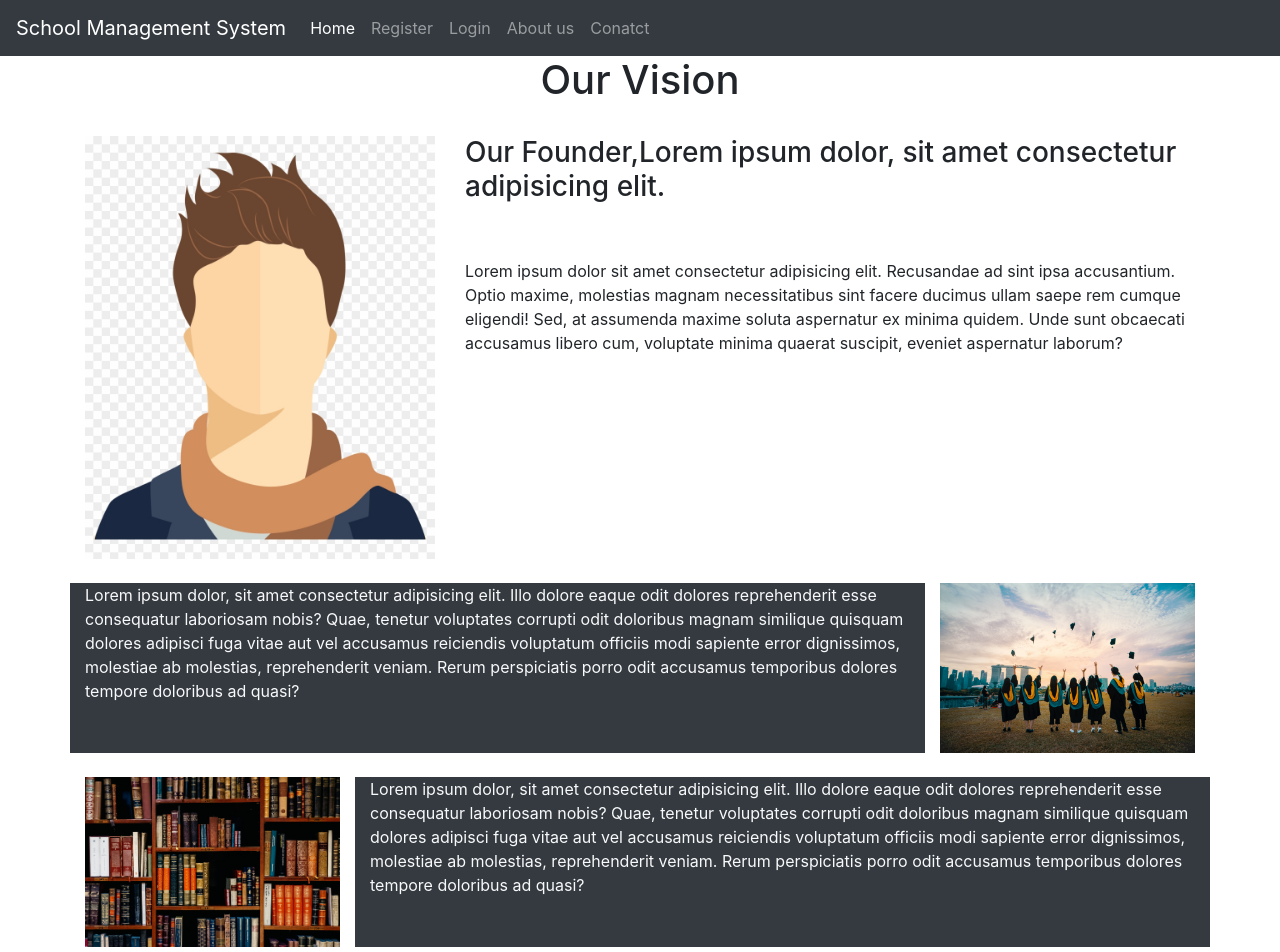
After one commit to Durgesh-Gupta/College-Management-System-using-Django, a Django app: page /about in a window 1280 px wide. The commit adds this page. Shown: the top 952 px of the page. Run offline with Django 3.2, Linux system fonts and the light colour scheme; some libraries are stand-ins or nearby versions.

Commit message:
about page added

```diff
--- /dev/null
+++ b/CollegeManagementProject/CollegeApp/templates/about.html
@@ -0,0 +1,64 @@
+{% extends 'base.html' %}
+{% block main %}
+{%load static%}
+<style>
+
+</style>
+<div class="row">
+    <div class="col-md-12 text-center">
+        <h1>Our Vision</h1>
+
+    </div>
+</div>
+<div class="row my-4">
+    <div class="col-md-4">
+        <img src="{%static 'images/owner.png'%}" alt="" width="100%">
+    </div>
+    <div class="col-md-8">
+<h3>
+Our Founder,Lorem ipsum dolor, sit amet consectetur adipisicing elit.
+</h3>
+<br><br>
+<p>Lorem ipsum dolor sit amet consectetur adipisicing elit. Recusandae ad sint ipsa accusantium. Optio maxime, molestias magnam necessitatibus sint facere ducimus ullam saepe rem cumque eligendi! Sed, at assumenda maxime soluta aspernatur ex minima quidem. Unde sunt obcaecati accusamus libero cum, voluptate minima quaerat suscipit, eveniet aspernatur laborum?</p>
+   </div>
+</div>
+
+<div class="row my-4">
+    <div class="col-md-9 bg-dark text-light">
+        <p>Lorem ipsum dolor, sit amet consectetur adipisicing elit. Illo dolore eaque odit dolores reprehenderit esse consequatur laboriosam nobis? Quae, tenetur voluptates corrupti odit doloribus magnam similique quisquam dolores adipisci fuga vitae aut vel accusamus reiciendis voluptatum officiis modi sapiente error dignissimos, molestiae ab molestias, reprehenderit veniam. Rerum perspiciatis porro odit accusamus temporibus dolores tempore doloribus ad quasi?</p>
+    </div>
+    <div class="col-md-3">
+        <img src="{%static 'images/a1.jpg'%}" alt="" width="100%">
+    </div>
+</div>
+<div class="row my-4" >
+    <div class="col-md-3">
+        <img src="{%static 'images/a2.jpg'%}" alt="" width="100%">
+    </div>
+    <div class="col-md-9  bg-dark text-light">
+        <p>Lorem ipsum dolor, sit amet consectetur adipisicing elit. Illo dolore eaque odit dolores reprehenderit esse consequatur laboriosam nobis? Quae, tenetur voluptates corrupti odit doloribus magnam similique quisquam dolores adipisci fuga vitae aut vel accusamus reiciendis voluptatum officiis modi sapiente error dignissimos, molestiae ab molestias, reprehenderit veniam. Rerum perspiciatis porro odit accusamus temporibus dolores tempore doloribus ad quasi?</p>
+    </div>
+</div>
+<div class="row my-4">
+    <div class="col-md-6">
+        <iframe src="https://www.google.com/maps/embed?pb=!1m18!1m12!1m3!1d60282.792977104116!2d73.06456208746083!3d19.209411528798018!2m3!1f0!2f0!3f0!3m2!1i1024!2i768!4f13.1!3m3!1m2!1s0x3be7958ef72d8707%3A0x84bf6ab96e280b08!2sDombivli%2C%20Maharashtra!5e0!3m2!1sen!2sin!4v1610955285686!5m2!1sen!2sin" width="100%" height="100%" frameborder="0" style="border:0;" allowfullscreen="" aria-hidden="false" tabindex="0"></iframe>
+    </div>
+    <div class="col-md-6">
+        <iframe width="100%" height="400px" src="https://www.youtube.com/embed/AQSZHKmWIM8" frameborder="0" allow="accelerometer; autoplay; clipboard-write; encrypted-media; gyroscope; picture-in-picture" allowfullscreen></iframe>
+    </div>
+</div>
+
+
+
+
+
+
+
+
+
+
+
+
+
+
+{% endblock main %}
--- a/CollegeManagementProject/CollegeApp/templates/navbar.html
+++ b/CollegeManagementProject/CollegeApp/templates/navbar.html
@@ -43,7 +43,7 @@
       </li>
       {% endif %}
       <li class="nav-item">
-        <a class="nav-link" href="#">About us</a>
+        <a class="nav-link" href="about">About us</a>
       </li>
       <li class="nav-item">
         <a class="nav-link" href="#">Conatct</a>
--- a/CollegeManagementProject/CollegeApp/urls.py
+++ b/CollegeManagementProject/CollegeApp/urls.py
@@ -5,6 +5,7 @@ urlpatterns = [
     path('',v.home),
     path('register',v.register),
     path('pregister',v.pregister),
+    path('about',v.About),
 
     path('TEacherview',v.teacherview),
 
--- a/CollegeManagementProject/CollegeApp/views.py
+++ b/CollegeManagementProject/CollegeApp/views.py
@@ -6,6 +6,9 @@ from django.views.generic import ListView,UpdateView
 # Create your views here.
 def home(request):
     return render(request,'home.html')
+
+def About(request):
+    return render(request,'about.html')
 
 def register(request):
     return render(request,'home.html')
```
Also changed, not shown: CollegeManagementProject/CollegeApp/static/images/a1.jpg (added), CollegeManagementProject/CollegeApp/static/images/a2.jpg (added), CollegeManagementProject/CollegeApp/static/images/owner.png (added).
